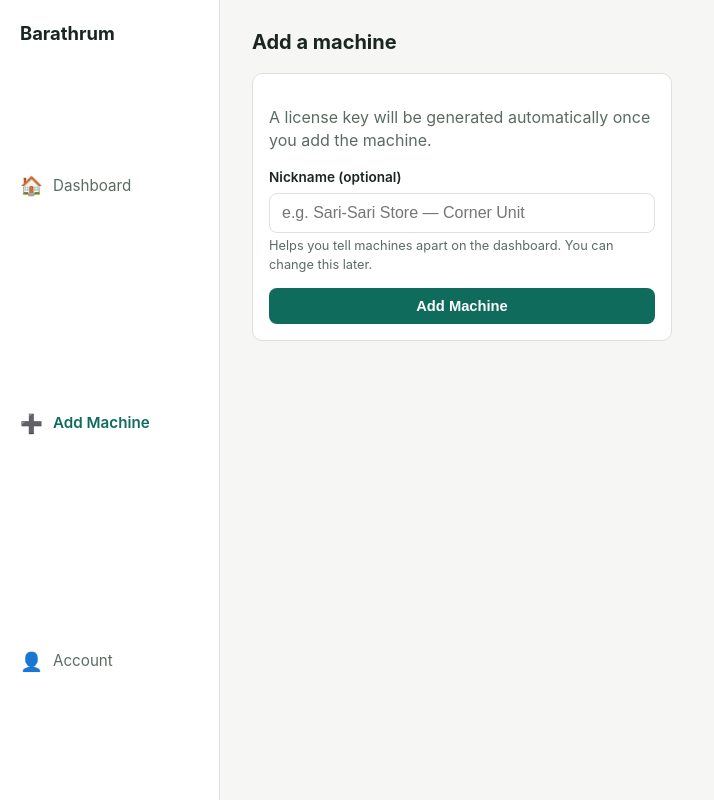
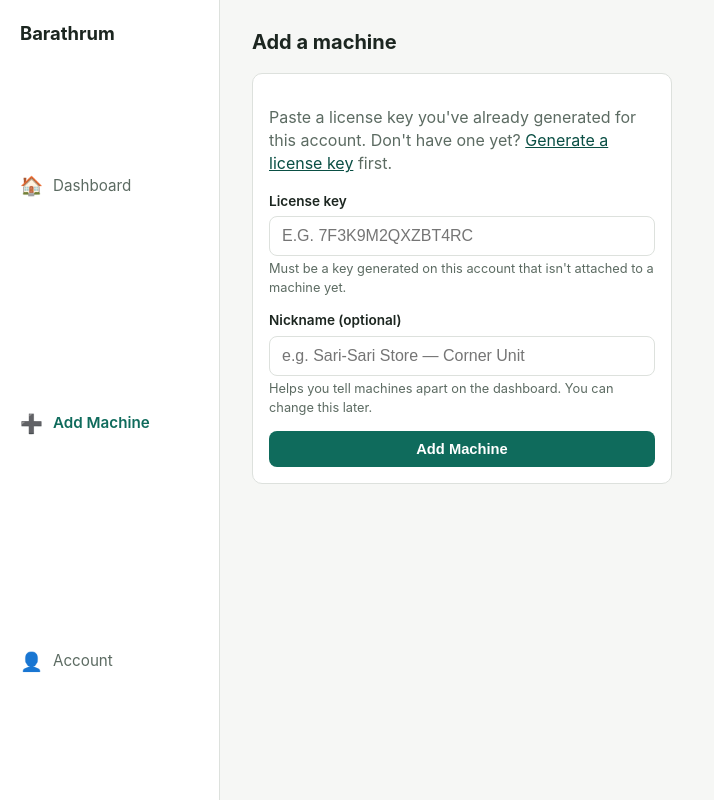
Before and after one commit to benzgarcel122-crypto/barathrum-backend, a Django app: page /machines/add/ in a window 1280 px wide. Shown: the whole page, without its empty margins (0-714 px from the left). Run offline with Django 5.2, Linux system fonts and the light colour scheme; the visitor is signed in with stand-in values (Sample User, id 1).

Commit message:
Update add_machine.html

```diff
--- a/dashboard/templates/dashboard/add_machine.html
+++ b/dashboard/templates/dashboard/add_machine.html
@@ -7,12 +7,23 @@
 </div>
 
 <div class="card" style="max-width: 420px;">
-  <p class="text-muted">A license key will be generated automatically once you add the machine.</p>
+  <p class="text-muted">
+    Paste a license key you've already generated for this account. Don't have one yet?
+    <a href="{% url 'dashboard:generate_license' %}">Generate a license key</a> first.
+  </p>
   <form method="post" action="{% url 'dashboard:add_machine' %}">
     {% csrf_token %}
     <div class="field">
+      <label for="id_license_key">License key</label>
+      <input type="text" id="id_license_key" name="license_key" placeholder="e.g. 7F3K9M2QXZBT4RC"
+             value="{{ license_key_input|default:'' }}" style="text-transform: uppercase;"
+             autocomplete="off" required>
+      <div class="field-hint">Must be a key generated on this account that isn't attached to a machine yet.</div>
+    </div>
+    <div class="field">
       <label for="id_nickname">Nickname (optional)</label>
-      <input type="text" id="id_nickname" name="nickname" placeholder="e.g. Sari-Sari Store — Corner Unit">
+      <input type="text" id="id_nickname" name="nickname" placeholder="e.g. Sari-Sari Store — Corner Unit"
+             value="{{ nickname|default:'' }}">
       <div class="field-hint">Helps you tell machines apart on the dashboard. You can change this later.</div>
     </div>
     <button type="submit" class="btn btn-block">Add Machine</button>
```
